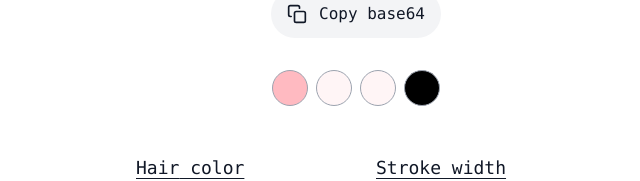
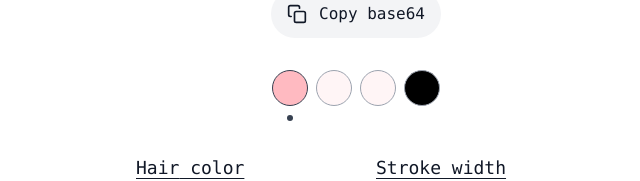
Before and after one commit to object1037/icon, a Next.js app: page / in a window 1280 px wide. Shown: the part 346-527 px from the top of the page, without its empty margins (284-924 px from the left). Built offline with nearby package versions, Linux system fonts and the light colour scheme.

Commit message:
use focused prop

```diff
--- a/components/partPIcker.tsx
+++ b/components/partPIcker.tsx
@@ -1,15 +1,17 @@
 const PartPicker = ({
   color,
   setPart,
-  title
+  title,
+  focused
 }: {
   color: string
   setPart: () => void
   title: string
+  focused: boolean
 }) => {
   return (
-    <button onClick={setPart} className="group relative rounded-full w-9 h-9 border border-gray-400 focus:border-gray-700" style={{ backgroundColor: `${color}` }} title={title} >
-      <div className="absolute -bottom-4 inset-x-0 invisible group-focus:visible mx-auto w-1.5 h-1.5 rounded-full bg-gray-700" />
+    <button onClick={setPart} className={`relative rounded-full w-9 h-9 border ${focused ? 'border-gray-700' : 'border-gray-400'}`} style={{ backgroundColor: `${color}` }} title={title} >
+      <div className={`absolute -bottom-4 inset-x-0 mx-auto w-1.5 h-1.5 rounded-full bg-gray-700 ${focused ? 'visible' : 'invisible'}`} />
     </button>
   )
 }
--- a/pages/index.tsx
+++ b/pages/index.tsx
@@ -61,10 +61,10 @@ const Home: NextPage = () => {
         <span className='text-base'>Copy base64</span>
       </button>
       <div className='flex space-x-2 mb-12'>
-        <PartPicker color={colors.Hair} setPart={() => setPart('Hair')} title='Select hair color' />
-        <PartPicker color={colors.Eye} setPart={() => setPart('Eye')} title='Select eye color' />
-        <PartPicker color={colors.Background} setPart={() => setPart('Background')} title='Select background color' />
-        <PartPicker color={colors.Stroke} setPart={() => setPart('Stroke')} title='Select stroke color' />
+        <PartPicker color={colors.Hair} setPart={() => setPart('Hair')} title='Select hair color' focused={part === 'Hair'} />
+        <PartPicker color={colors.Eye} setPart={() => setPart('Eye')} title='Select eye color' focused={part === 'Eye'} />
+        <PartPicker color={colors.Background} setPart={() => setPart('Background')} title='Select background color' focused={part === 'Background'} />
+        <PartPicker color={colors.Stroke} setPart={() => setPart('Stroke')} title='Select stroke color' focused={part === 'Stroke'} />
       </div>
       <div className='flex flex-col sm:flex-row space-x-0 sm:space-x-10 space-y-10 sm:space-y-0'>
         <ColorPicker part={part} colors={colors} handleChange={handleChange} />
```
